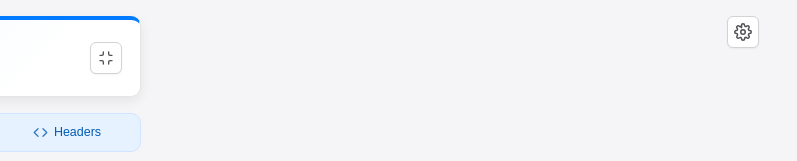
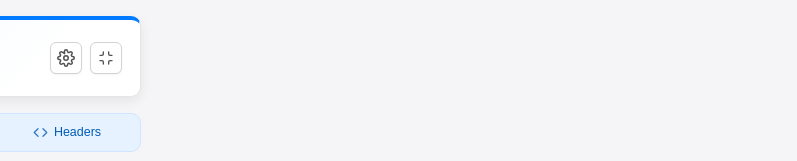
Before and after one commit to ahmad-den/WP-Performance-Debugger-Extension-Pro, a website built with webpack: page src/popup.html in a window 1280 px wide. Shown: the top 161 px of the page, 443-1240 px from the left. Built offline with nearby package versions, Linux system fonts and the light colour scheme.

Commit message:
Fix gear icon alignment by moving it to window controls

```diff
--- a/src/popup.html
+++ b/src/popup.html
@@ -20,6 +20,12 @@
    </div>
    <!-- Window Controls -->
    <div class="window-controls">
+     <button class="debug-gear-btn" id="debugGearBtn" title="Debug Tools">
+       <svg xmlns="http://www.w3.org/2000/svg" width="18" height="18" viewBox="0 0 24 24" fill="none" stroke="currentColor" stroke-width="2" stroke-linecap="round" stroke-linejoin="round">
+         <circle cx="12" cy="12" r="3"></circle>
+         <path d="M19.4 15a1.65 1.65 0 0 0 .33 1.82l.06.06a2 2 0 0 1 0 2.83 2 2 0 0 1-2.83 0l-.06-.06a1.65 1.65 0 0 0-1.82-.33 1.65 1.65 0 0 0-1 1.51V21a2 2 0 0 1-2 2 2 2 0 0 1-2-2v-.09A1.65 1.65 0 0 0 9 19.4a1.65 1.65 0 0 0-1.82.33l-.06.06a2 2 0 0 1-2.83 0 2 2 0 0 1 0-2.83l.06-.06a1.65 1.65 0 0 0 .33-1.82 1.65 1.65 0 0 0-1.51-1H3a2 2 0 0 1-2-2 2 2 0 0 1 2-2h.09A1.65 1.65 0 0 0 4.6 9a1.65 1.65 0 0 0-.33-1.82l-.06-.06a2 2 0 0 1 0-2.83 2 2 0 0 1 2.83 0l.06.06a1.65 1.65 0 0 0 1.82.33H9a1.65 1.65 0 0 0 1 1.51V3a2 2 0 0 1 2-2 2 2 0 0 1 2 2v.09a1.65 1.65 0 0 0 1 1.51 1.65 1.65 0 0 0 1.82-.33l.06-.06a2 2 0 0 1 2.83 0 2 2 0 0 1 0 2.83l-.06.06a1.65 1.65 0 0 0-.33 1.82V9a1.65 1.65 0 0 0 1.51 1H21a2 2 0 0 1 2 2 2 2 0 0 1-2 2h-.09a1.65 1.65 0 0 0-1.51 1z"></path>
+       </svg>
+     </button>
      <button class="window-toggle-btn">
        <span class="window-toggle-icon">
          <svg xmlns="http://www.w3.org/2000/svg" width="16" height="16" viewBox="0 0 24 24" fill="none" stroke="currentColor" stroke-width="2" stroke-linecap="round" stroke-linejoin="round"><path d="M8 3v3a2 2 0 0 1-2 2H3m18 0h-3a2 2 0 0 1-2-2V3m0 18v-3a2 2 0 0 1 2-2h3M3 16h3a2 2 0 0 1 2 2v3"/></svg>
@@ -53,15 +59,6 @@
  </button>
 </div>
 
-<!-- Debug Gear Icon -->
-<div class="debug-gear-container">
- <button class="debug-gear-btn" id="debugGearBtn" title="Debug Tools">
-   <svg xmlns="http://www.w3.org/2000/svg" width="18" height="18" viewBox="0 0 24 24" fill="none" stroke="currentColor" stroke-width="2" stroke-linecap="round" stroke-linejoin="round">
-     <circle cx="12" cy="12" r="3"></circle>
-     <path d="M19.4 15a1.65 1.65 0 0 0 .33 1.82l.06.06a2 2 0 0 1 0 2.83 2 2 0 0 1-2.83 0l-.06-.06a1.65 1.65 0 0 0-1.82-.33 1.65 1.65 0 0 0-1 1.51V21a2 2 0 0 1-2 2 2 2 0 0 1-2-2v-.09A1.65 1.65 0 0 0 9 19.4a1.65 1.65 0 0 0-1.82.33l-.06.06a2 2 0 0 1-2.83 0 2 2 0 0 1 0-2.83l.06-.06a1.65 1.65 0 0 0 .33-1.82 1.65 1.65 0 0 0-1.51-1H3a2 2 0 0 1-2-2 2 2 0 0 1 2-2h.09A1.65 1.65 0 0 0 4.6 9a1.65 1.65 0 0 0-.33-1.82l-.06-.06a2 2 0 0 1 0-2.83 2 2 0 0 1 2.83 0l.06.06a1.65 1.65 0 0 0 1.82.33H9a1.65 1.65 0 0 0 1 1.51V3a2 2 0 0 1 2-2 2 2 0 0 1 2 2v.09a1.65 1.65 0 0 0 1 1.51 1.65 1.65 0 0 0 1.82-.33l.06-.06a2 2 0 0 1 2.83 0 2 2 0 0 1 0 2.83l-.06.06a1.65 1.65 0 0 0-.33 1.82V9a1.65 1.65 0 0 0 1.51 1H21a2 2 0 0 1 2 2 2 2 0 0 1-2 2h-.09a1.65 1.65 0 0 0-1.51 1z"></path>
-   </svg>
- </button>
-</div>
 
 <div id="insightsContent" class="content active">
  <div class="insights-container">
--- a/src/styles/debug.css
+++ b/src/styles/debug.css
@@ -167,13 +167,6 @@
   }
 
 /* Debug Gear Button */
-.debug-gear-container {
-  position: absolute;
-  top: 16px;
-  right: 70px; /* Position next to window controls */
-  z-index: 100;
-}
-
 .debug-gear-btn {
   display: flex;
   align-items: center;
@@ -188,7 +181,6 @@
   cursor: pointer;
   transition: all 0.2s ease;
   box-shadow: 0 1px 2px rgba(0, 0, 0, 0.05);
-  margin-right: 8px;
 }
 
 .debug-gear-btn:hover:not(:disabled) {
```
